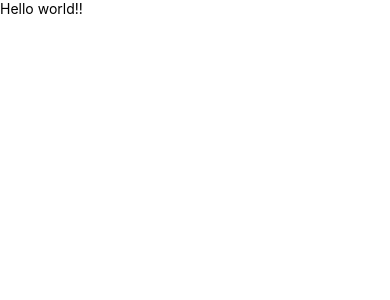
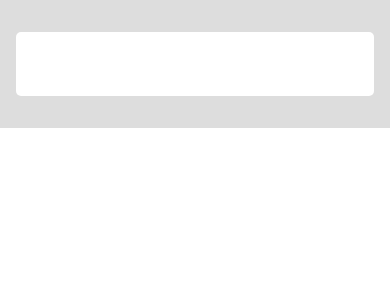
Before and after one commit to DouglasRFDamasceno/AppVendas, a React Native app: screen / in a window 390 px wide. Shown: the top 300 px of the page. Built offline with nearby package versions, Linux system fonts and the light colour scheme.

Commit message:
criação da tela de login e do input shared

```diff
--- a/package.json
+++ b/package.json
@@ -11,7 +11,8 @@
   },
   "dependencies": {
     "react": "18.2.0",
-    "react-native": "0.72.6"
+    "react-native": "0.72.6",
+    "styled-components": "^6.1.1"
   },
   "devDependencies": {
     "@babel/core": "^7.20.0",
@@ -22,6 +23,7 @@
     "@tsconfig/react-native": "^3.0.0",
     "@types/react": "^18.0.24",
     "@types/react-test-renderer": "^18.0.0",
+    "@types/styled-components-react-native": "^5.2.5",
     "babel-jest": "^29.2.1",
     "eslint": "^8.19.0",
     "eslint-config-prettier": "^9.0.0",
--- a/src/App.tsx
+++ b/src/App.tsx
@@ -1,10 +1,12 @@
 import React from 'react';
-import { SafeAreaView, Text } from 'react-native';
+import { SafeAreaView } from 'react-native';
+
+import Login from './modules/login';
 
 const App = () => {
   return (
     <SafeAreaView>
-      <Text>Hello world!!</Text>
+      <Login />
     </SafeAreaView>
   );
 };
--- /dev/null
+++ b/src/modules/login/index.tsx
@@ -0,0 +1,3 @@
+import Login from './screens/Login';
+
+export default Login;
--- /dev/null
+++ b/src/modules/login/screens/Login.tsx
@@ -0,0 +1,16 @@
+import React from 'react';
+import { View } from 'react-native';
+import Input from '../../../shared/components/input/Input';
+import { ContainerLogin } from '../styles/login.style';
+
+const Login = () => {
+  return (
+    <View>
+      <ContainerLogin>
+        <Input />
+      </ContainerLogin>
+    </View>
+  );
+};
+
+export default Login;
--- /dev/null
+++ b/src/modules/login/styles/login.style.ts
@@ -0,0 +1,10 @@
+import styled from 'styled-components/native';
+
+export const ContainerLogin = styled.View`
+  height: 100%;
+  width: 100%;
+  justify-content: center;
+  align-items: center;
+  background-color: #ddd;
+  padding: 16px;
+`;
--- /dev/null
+++ b/src/shared/components/input/Input.tsx
@@ -0,0 +1,11 @@
+import React from 'react';
+import { TextInputProps } from 'react-native';
+import { ContainerInput } from './input.style';
+
+interface InputProps extends TextInputProps {}
+
+const Input = ({ ...props }: InputProps) => {
+  return <ContainerInput {...props} />;
+};
+
+export default Input;
--- /dev/null
+++ b/src/shared/components/input/input.style.ts
@@ -0,0 +1,11 @@
+import styled from 'styled-components/native';
+
+export const ContainerInput = styled.TextInput`
+  width: 100%;
+  height: 4rem;
+  padding: 1rem;
+  margin: 1rem;
+  background-color: #fff;
+  font-size: 20px;
+  border-radius: 5px;
+`;
--- a/tsconfig.json
+++ b/tsconfig.json
@@ -1,3 +1,6 @@
 {
-  "extends": "@tsconfig/react-native/tsconfig.json"
+  "extends": "@tsconfig/react-native/tsconfig.json",
+  "compilerOptions": {
+    "types": ["@types/styled-components-react-native"]
+  }
 }
```
Also changed, not shown: 1 other file (tests, documents, lock files or other folders).
